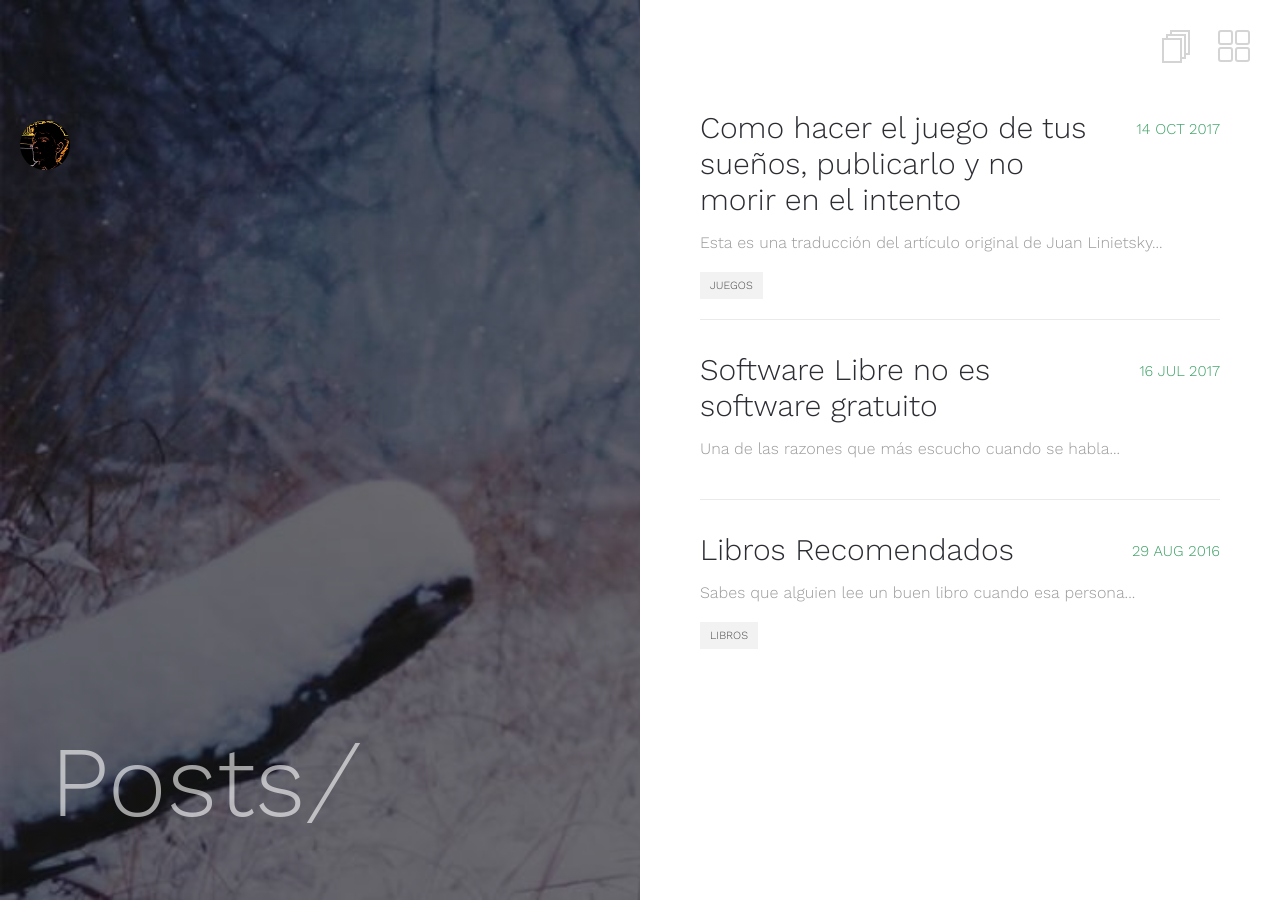
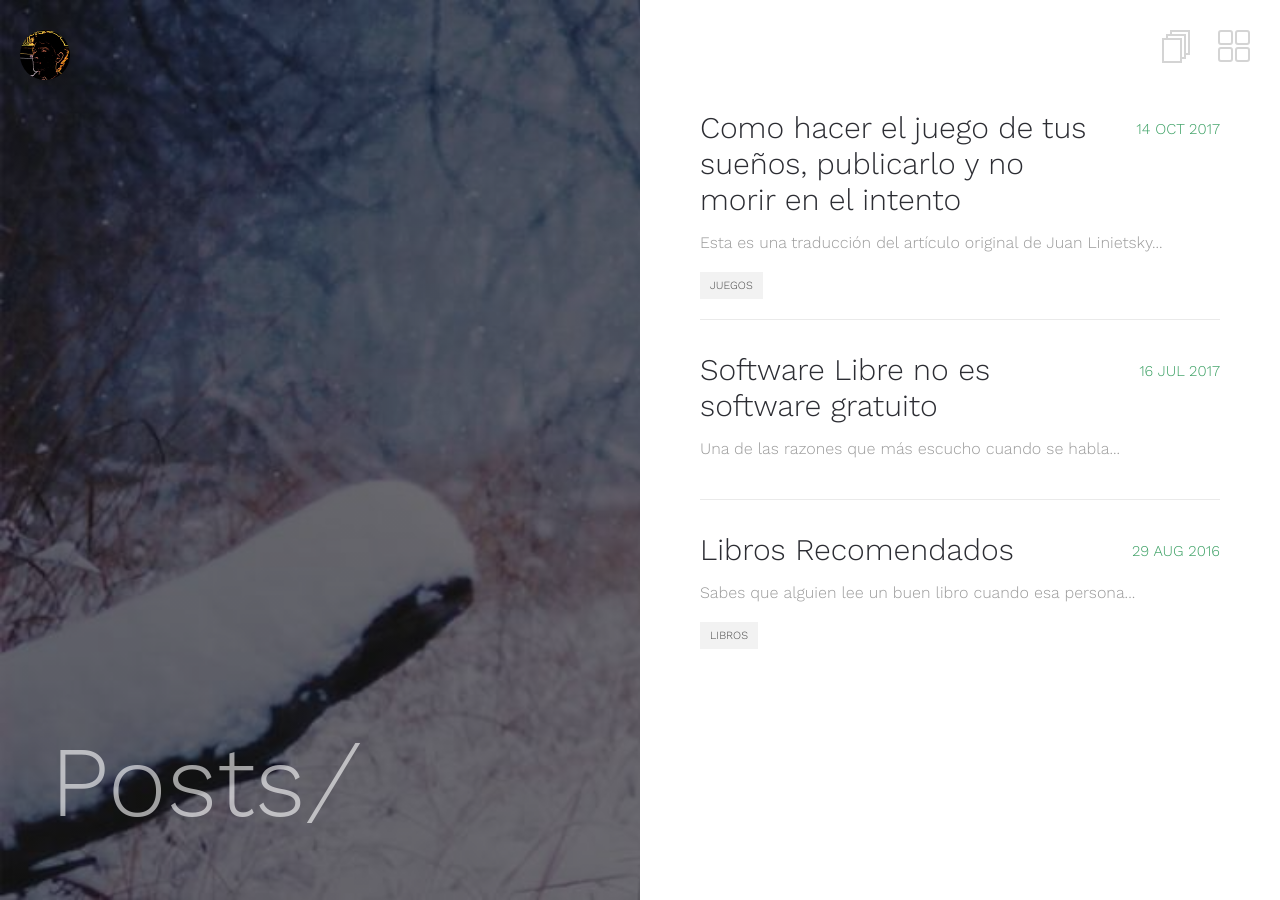
Before and after one commit to Juankz/juankz.github.io, a Jekyll site: the page built from _pages/posts.md, in a window 1280 px wide. Built offline with Jekyll 4.4.1, drawn with Linux system fonts in a browser that asks for light colours.

Commit message:
Corregir posición del logo en posts

```diff
--- a/assets/_sass/_site.scss
+++ b/assets/_sass/_site.scss
@@ -454,7 +454,7 @@ canvas {
     }
   }
   .logo {
-    top: 20px;
+    top: -70px;
     left: 20px;
     position: absolute;
     img {
```
